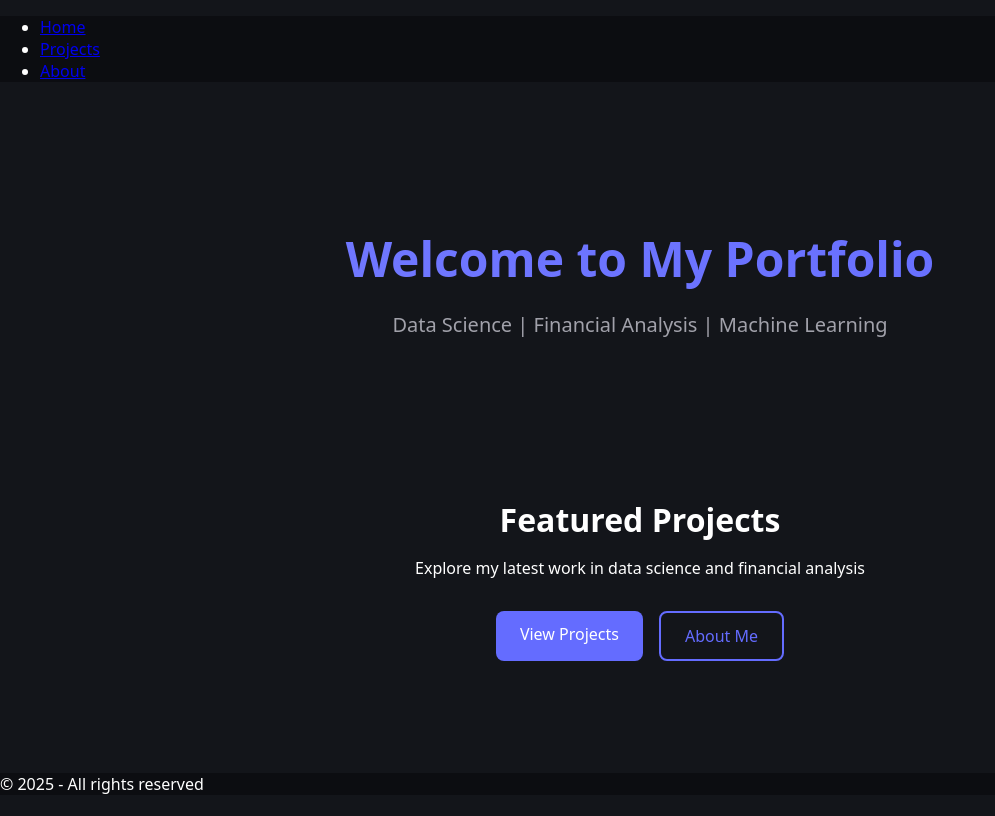
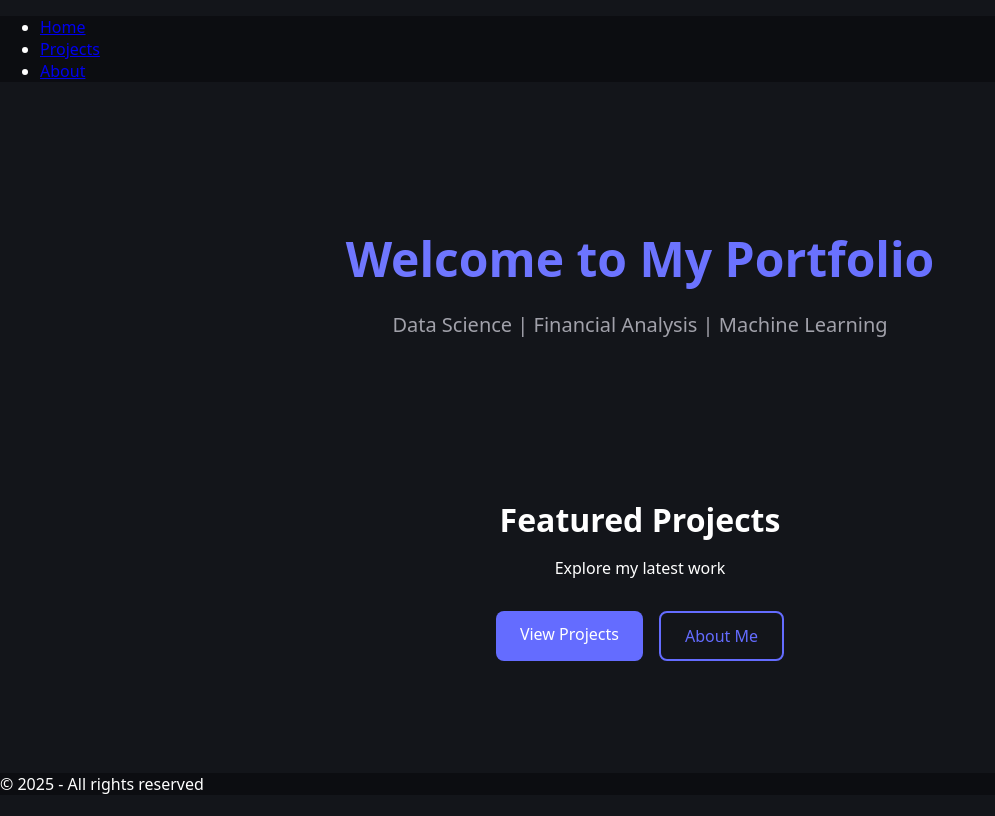
Before and after one commit to jmuslu/personalweb, an Astro site: page / in a window 1280 px wide. Shown: the whole page, without its empty margins (0-995 px from the left). Built offline with nearby package versions, Linux system fonts and the light colour scheme; Astro itself is replaced by a stand-in of ours.

Commit message:
index change

```diff
--- a/src/pages/index.astro
+++ b/src/pages/index.astro
@@ -10,7 +10,7 @@ import Layout from '../layouts/Layout.astro';
 
 	<section class="featured">
 		<h2>Featured Projects</h2>
-		<p>Explore my latest work in data science and financial analysis</p>
+		<p>Explore my latest work</p>
 		<div class="cta-buttons">
 			<a href="/personalweb/projects" class="button primary">View Projects</a>
 			<a href="/personalweb/about" class="button secondary">About Me</a>
```
